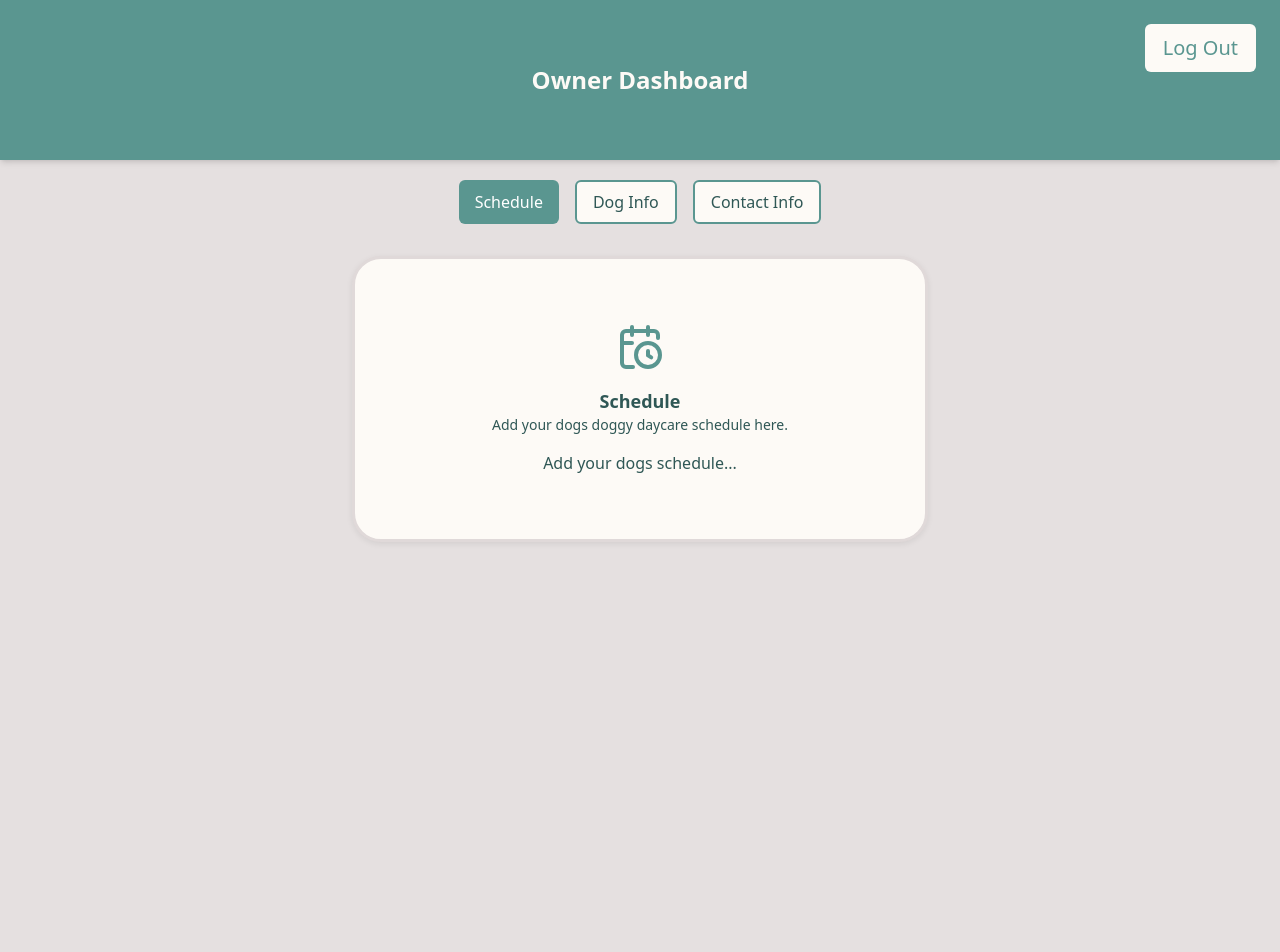
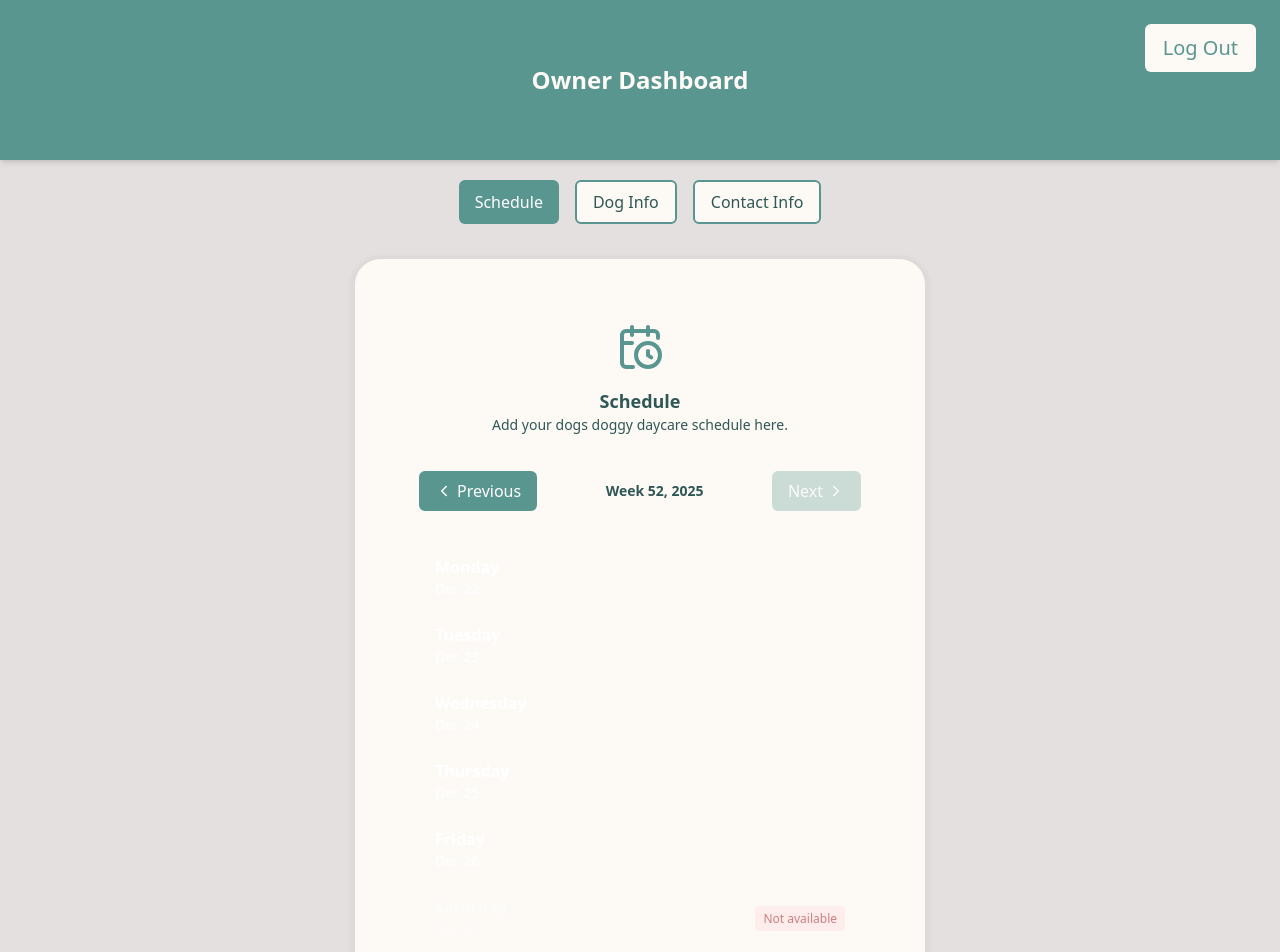
Before and after one commit to Emilyempa/exam-project-doggydaycare, a Next.js app in the folder frontend/: page /dog-owner-dashboard in a window 1280 px wide. Shown: the top 952 px of the page. Before the commit the page ends 800 px from the top, so only its background shows below. Built offline with nearby package versions, Linux system fonts and the light colour scheme.

Commit message:
Add real dates to staff and dog owner dashboards,

```diff
--- a/frontend/src/components/dog-owner/Schedule-pet-contact.tsx
+++ b/frontend/src/components/dog-owner/Schedule-pet-contact.tsx
@@ -3,13 +3,117 @@
 import { useState } from "react";
 import { Card } from "@/components/card/Card";
 import { CalendarClock, Dog, User } from "lucide-react";
+import { format, startOfWeek, addDays, isWeekend } from 'date-fns';
+import NextAndPrevious from "@/components/buttons/Next-and-previous";
 
 // Separate for each tab
 function ScheduleTab() {
+  const [currentDate, setCurrentDate] = useState(new Date());
+  const [selectedDays, setSelectedDays] = useState<string[]>([]);
+
+  // Get the week's days
+  const getWeekDays = () => {
+    const start = startOfWeek(currentDate, { weekStartsOn: 1 }); // Monday = 1
+
+    return Array.from({ length: 7 }, (_, i) => {
+      const date = addDays(start, i);
+      return {
+        date,
+        dayName: format(date, 'EEEE'), // Monday, Tuesday, etc.
+        dayNumber: format(date, 'd'),
+        fullDate: format(date, 'MMM d'), // Dec 30
+        dateStr: format(date, 'yyyy-MM-dd'),
+        isWeekend: isWeekend(date)
+      };
+    });
+  };
+
+  const weekDays = getWeekDays();
+  const weekNumber = Number.parseInt(format(currentDate, 'I'));
+  const year = format(currentDate, 'yyyy');
+
+  const handleDayToggle = (dateStr: string, isBookable: boolean) => {
+    if (!isBookable) return;
+
+    setSelectedDays(prev =>
+      prev.includes(dateStr)
+        ? prev.filter(d => d !== dateStr)
+        : [...prev, dateStr]
+    );
+  };
+
+  const goToNextWeek = () => {
+    const nextWeek = new Date(currentDate);
+    nextWeek.setDate(nextWeek.getDate() + 7);
+    setCurrentDate(nextWeek);
+  };
+
+  const goToPreviousWeek = () => {
+    const prevWeek = new Date(currentDate);
+    prevWeek.setDate(prevWeek.getDate() - 7);
+    setCurrentDate(prevWeek);
+  };
+
   return (
-    <div>
-      <p>Add your dogs schedule...</p>
-      {/* Add a schedule form here */}
+    <div className="space-y-4">
+      {/* Week navigation */}
+      <NextAndPrevious
+        currentIndex={weekNumber}
+        maxIndex={52}
+        label={`Week ${weekNumber}, ${year}`}
+        onPrevious={goToPreviousWeek}
+        onNext={goToNextWeek}
+      />
+
+      {/* Day selection */}
+      <div className="space-y-2">
+        {weekDays.map(day => {
+          const isSelected = selectedDays.includes(day.dateStr);
+          const isBookable = !day.isWeekend; // Weekends not bookable
+
+          return (
+            <button
+              key={day.dateStr}
+              onClick={() => handleDayToggle(day.dateStr, isBookable)}
+              disabled={!isBookable}
+              className={`
+                w-full p-4 rounded-lg text-left transition-all
+                ${isSelected ? 'bg-brand-primary text-beige-light' : 'bg-feature-primary'}
+                ${!isBookable ? 'opacity-50 cursor-not-allowed' : 'hover:bg-feature-secondary'}
+              `}
+            >
+              <div className="flex justify-between items-center">
+                <div>
+                  <p className="font-semibold">{day.dayName}</p>
+                  <p className="text-sm">{day.fullDate}</p>
+                </div>
+                <div>
+                  {!isBookable && (
+                    <span className="text-xs bg-red-100 text-red-800 px-2 py-1 rounded">
+                      Not available
+                    </span>
+                  )}
+                  {isSelected && isBookable && (
+                    <span className="text-xs bg-green-100 text-green-800 px-2 py-1 rounded">
+                      Selected
+                    </span>
+                  )}
+                </div>
+              </div>
+            </button>
+          );
+        })}
+      </div>
+
+      {/* Summary */}
+      {selectedDays.length > 0 && (
+        <div className="p-4 bg-brand-secondary text-beige-light rounded-lg">
+          <p className="font-semibold">Selected days: {selectedDays.length}</p>
+          <button className="mt-2 btn-primary w-full">
+            Save schedule
+          </button>
+        </div>
+      )}
     </div>
   );
 }
--- a/frontend/src/components/staff/Dog-attendance.tsx
+++ b/frontend/src/components/staff/Dog-attendance.tsx
@@ -4,6 +4,7 @@ import { useState } from "react";
 import { Card } from "@/components/card/Card";
 import { CalendarCheck2, Info, X } from "lucide-react";
 import NextAndPrevious from "@/components/buttons/Next-and-previous";
+import { format, startOfWeek, addDays, addWeeks } from 'date-fns';
 
 // =========================
 // Component: DogAttendance
@@ -15,7 +16,7 @@ export default function DogAttendance() {
   const [view, setView] = useState<"day" | "week">("day");
   const [openInfoDogId, setOpenInfoDogId] = useState<number | null>(null);
   const [checkedIn, setCheckedIn] = useState<string[]>([]);
-  const [pageIndex, setPageIndex] = useState(0);
+  const [currentDate, setCurrentDate] = useState(new Date());
 
   // Mock data (replace with backend data later)
   const dogs = [
@@ -63,8 +64,28 @@ export default function DogAttendance() {
     }
   ];
 
-  const weekDays = ["Monday", "Tuesday", "Wednesday", "Thursday", "Friday"];
-  const maxIndex = view === "day" ? 13 : 7;
+  // Get current week days
+  const getWeekDays = () => {
+    const start = startOfWeek(currentDate, { weekStartsOn: 1 }); // Monday = 1
+    return Array.from({ length: 5 }, (_, i) => { // Only weekdays (Mon-Fri)
+      const date = addDays(start, i);
+      return {
+        date,
+        dayName: format(date, 'EEEE'), // Monday, Tuesday, etc.
+        shortDate: format(date, 'MMM d'), // Dec 30
+        dateStr: format(date, 'yyyy-MM-dd')
+      };
+    });
+  };
+
+  const weekDays = getWeekDays();
+  const weekNumber = Number.parseInt(format(currentDate, 'I'));
+  const year = format(currentDate, 'yyyy');
+  const currentDayName = format(currentDate, 'EEEE');
+  const currentDayFormatted = format(currentDate, 'EEEE, MMM d');
+
+  // Filter dogs for current day
+  const dogsForToday = dogs.filter(dog => dog.schedule.includes(currentDayName));
 
   // ---------- Handlers ----------
   const toggleInfo = (dogId: number) => {
@@ -77,6 +98,22 @@ export default function DogAttendance() {
         ? prev.filter(name => name !== dogName)
         : [...prev, dogName]
     );
+  };
+
+  const goToNextDay = () => {
+    setCurrentDate(prev => addDays(prev, 1));
+  };
+
+  const goToPreviousDay = () => {
+    setCurrentDate(prev => addDays(prev, -1));
+  };
+
+  const goToNextWeek = () => {
+    setCurrentDate(prev => addWeeks(prev, 1));
+  };
+
+  const goToPreviousWeek = () => {
+    setCurrentDate(prev => addWeeks(prev, -1));
   };
 
   return (
@@ -100,17 +137,25 @@ export default function DogAttendance() {
             Week view
           </button>
         </div>
+
+        {/* Navigation */}
+        {view === "day" ? (
           <NextAndPrevious
-          currentIndex={pageIndex}
-          maxIndex={maxIndex}
-          label={
-            view === "day"
-              ? `Day ${pageIndex + 1}`
-              : `Week ${pageIndex + 1}`
-          }
-          onPrevious={() => setPageIndex(prev => prev - 1)}
-          onNext={() => setPageIndex(prev => prev + 1)}
+            currentIndex={0}
+            maxIndex={365}
+            label={currentDayFormatted}
+            onPrevious={goToPreviousDay}
+            onNext={goToNextDay}
           />
+        ) : (
+          <NextAndPrevious
+            currentIndex={weekNumber}
+            maxIndex={52}
+            label={`Week ${weekNumber}, ${year}`}
+            onPrevious={goToPreviousWeek}
+            onNext={goToNextWeek}
+          />
+        )}
 
         {/* ===== Day View ===== */}
         {view === "day" && (
@@ -118,13 +163,18 @@ export default function DogAttendance() {
             {/* Checked-in summary */}
             <div className="mb-4 p-3 bg-brand-secondary rounded-lg">
               <p className="text-lg font-semibold text-beige-light">
-                Checked in dogs: {checkedIn.length} / {dogs.length}
+                Checked in dogs: {checkedIn.length} / {dogsForToday.length}
               </p>
             </div>
 
             {/* Dog cards */}
+            {dogsForToday.length === 0 ? (
+              <div className="p-8 text-gray-500">
+                <p>No dogs scheduled for {currentDayName}</p>
+              </div>
+            ) : (
               <div className="space-y-4">
-              {dogs.map(dog => {
+                {dogsForToday.map(dog => {
                   const isCheckedIn = checkedIn.includes(dog.name);
                   const isOpen = openInfoDogId === dog.id;
 
@@ -191,6 +241,7 @@ export default function DogAttendance() {
                   );
                 })}
               </div>
+            )}
           </>
         )}
 
@@ -207,10 +258,11 @@ export default function DogAttendance() {
                   </th>
                   {weekDays.map(day => (
                     <th
-                      key={day}
+                      key={day.dateStr}
                       className="border border-gray-300 p-3 bg-brand-secondary text-beige-light font-bold text-center"
                     >
-                      {day}
+                      <div>{day.dayName}</div>
+                      <div className="text-xs font-normal">{day.shortDate}</div>
                     </th>
                   ))}
                 </tr>
@@ -224,10 +276,10 @@ export default function DogAttendance() {
                     </td>
 
                     {weekDays.map(day => {
-                      const isScheduled = dog.schedule.includes(day);
+                      const isScheduled = dog.schedule.includes(day.dayName);
                       return (
                         <td
-                          key={day}
+                          key={day.dateStr}
                           className={`border border-secondary p-3 text-center ${
                             isScheduled
                               ? "bg-brand-primary text-beige-light font-medium"
@@ -257,11 +309,14 @@ export default function DogAttendance() {
                   <ul className="space-y-1 text-sm">
                     {weekDays.map(day => (
                       <li
-                        key={day}
+                        key={day.dateStr}
                         className="flex justify-between border-b py-1"
                       >
-                        <span className="font-medium">{day}</span>
-                        {dog.schedule.includes(day) ? (
+                        <div>
+                          <span className="font-medium">{day.dayName}</span>
+                          <span className="text-xs text-gray-500 ml-2">{day.shortDate}</span>
+                        </div>
+                        {dog.schedule.includes(day.dayName) ? (
                           <span className="bg-brand-primary text-beige-light px-2 py-0.5 rounded text-xs">
                             {dog.startTime} – {dog.endTime}
                           </span>
```
Lines whose indentation alone changed are shown as unchanged.
